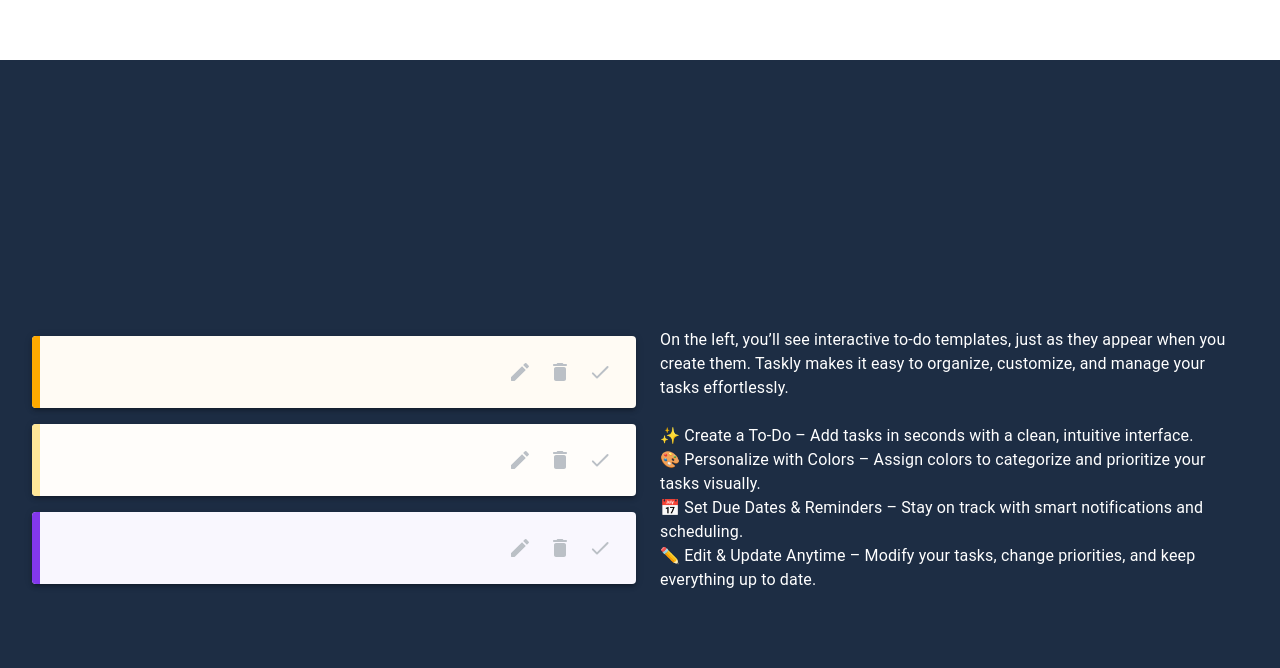
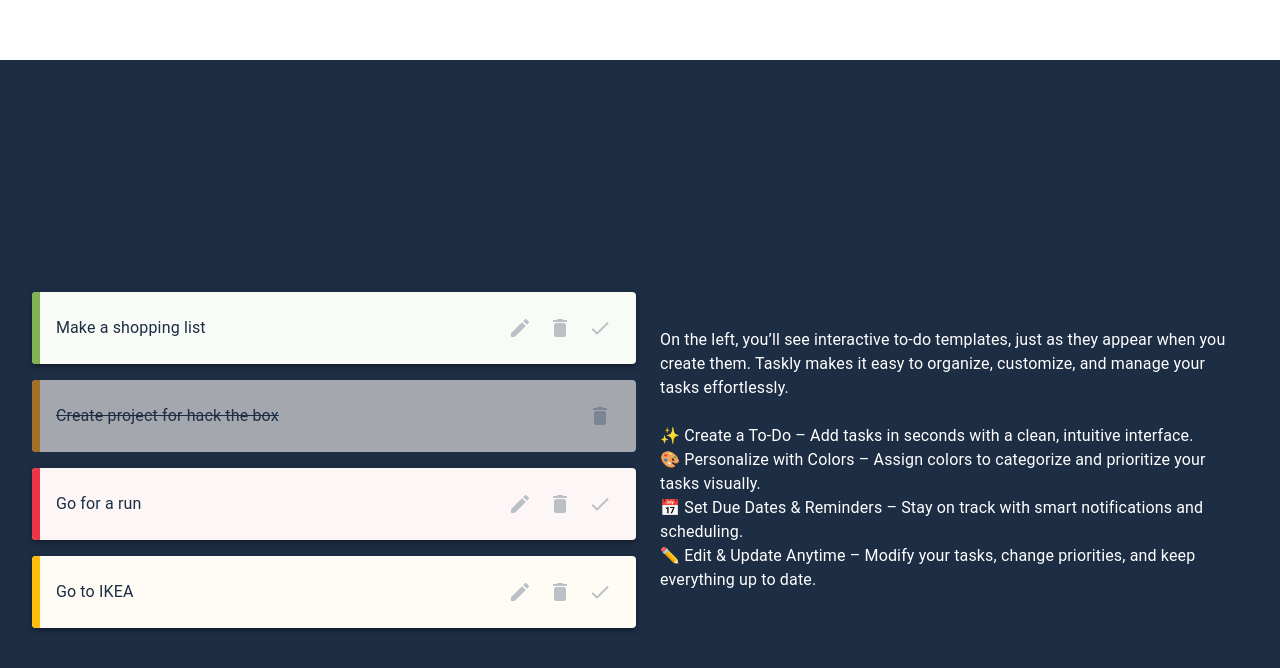
Before and after one commit to LefterisD/Taskly, a React (Vite) app in the folder taskly-frontend/: page /about in a window 1280 px wide. Shown: the part 740-1408 px from the top of the page. Built offline with nearby package versions, Linux system fonts and the light colour scheme.

Commit message:
refactored todo and about page for mock todos

```diff
--- a/taskly-frontend/src/components/Todo.tsx
+++ b/taskly-frontend/src/components/Todo.tsx
@@ -24,10 +24,11 @@ import { queryClient } from '../api/QueryClient';
 
 interface TodoProps {
   todo: TodoType;
+  showcase?: boolean;
 }
 
 function Todo(props: TodoProps) {
-  const { todo: originalTodo } = props;
+  const { todo: originalTodo, showcase = false } = props;
   const theme = useTheme();
   const [edit, setEdit] = useState<boolean>(false);
   const [todo, setTodo] = useState<TodoType>({
@@ -218,7 +219,7 @@ function Todo(props: TodoProps) {
                   <IconButton
                     aria-label="delete"
                     onClick={() => handleDelete(todo.id)}
-                    disabled={isDeleting}
+                    disabled={isDeleting || showcase}
                   >
                     <DeleteRoundedIcon
                       sx={{ color: lighten(theme.palette.secondary.main, 0.7) }}
@@ -228,7 +229,7 @@ function Todo(props: TodoProps) {
                     <IconButton
                       aria-label="check"
                       onClick={() => handleComplete(todo)}
-                      disabled={isEditing}
+                      disabled={isEditing || showcase}
                     >
                       <CheckRoundedIcon
                         sx={{
@@ -258,7 +259,7 @@ function Todo(props: TodoProps) {
                   <IconButton
                     aria-label="save"
                     onClick={() => handleEdit(todo)}
-                    disabled={isEditing}
+                    disabled={isEditing || showcase}
                   >
                     <DoneRoundedIcon
                       sx={{ color: lighten(theme.palette.secondary.main, 0.7) }}
--- a/taskly-frontend/src/pages/About.tsx
+++ b/taskly-frontend/src/pages/About.tsx
@@ -8,24 +8,43 @@ import { useState } from 'react';
 function About() {
   const theme = useTheme();
 
-  const todo: TodoType = {
-    text: 'This is a todo to do in the future',
-    date: new Date(),
-    color: theme.customColors.indigo,
-  };
-
   const [todos, setTodos] = useState<TodoType[]>([
     {
-      ...todo,
-      text: 'Make a shopping list',
-      color: theme.palette.primary.main,
+      id: 0,
+      created: new Date(),
+      completed: false,
+      completed_at: null,
+      hours: 0,
+      name: 'Make a shopping list',
+      color: '#83B251',
     },
     {
-      ...todo,
-      text: 'Refactor home component',
-      color: theme.customColors.jasmin,
+      id: 0,
+      created: new Date(),
+      completed: true,
+      completed_at: null,
+      hours: 0,
+      name: 'Create project for hack the box',
+      color: '#FF9F1C',
     },
-    { ...todo, text: 'Bake a cake', color: theme.customColors.violet },
+    {
+      id: 0,
+      created: new Date(),
+      completed: false,
+      completed_at: null,
+      hours: 0,
+      name: 'Go for a run',
+      color: '#EA3546',
+    },
+    {
+      id: 0,
+      created: new Date(),
+      completed: false,
+      completed_at: null,
+      hours: 0,
+      name: 'Go to IKEA',
+      color: '#FFBE0B',
+    },
   ]);
 
   const title: string = 'Taskly';
@@ -146,7 +165,7 @@ function About() {
             flexGrow: 1,
           }}
         >
-          {todos.slice(0, 3).map((todo: TodoType, index: number) => (
+          {todos.map((todo: TodoType, index: number) => (
             <motion.div
               key={index}
               variants={todoVariants}
@@ -157,7 +176,7 @@ function About() {
               style={{ width: '100%' }}
             >
               <Grid size={{ xs: 12, md: 12, lg: 12 }} sx={{ width: '100%' }}>
-                <Todo todo={todo} />
+                <Todo todo={todo} showcase={true} />
               </Grid>
             </motion.div>
           ))}
```
